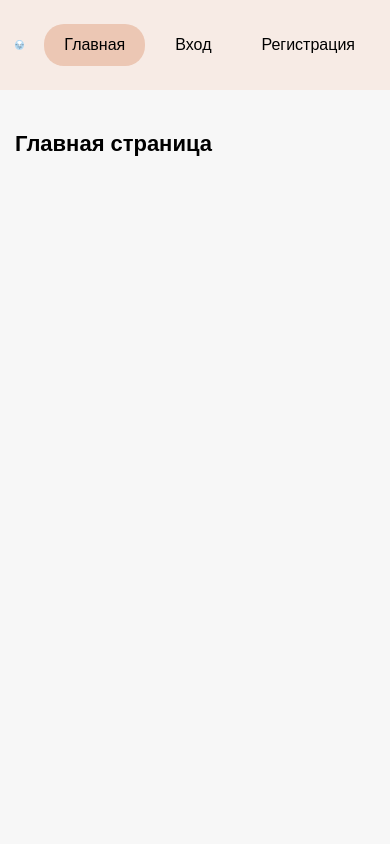
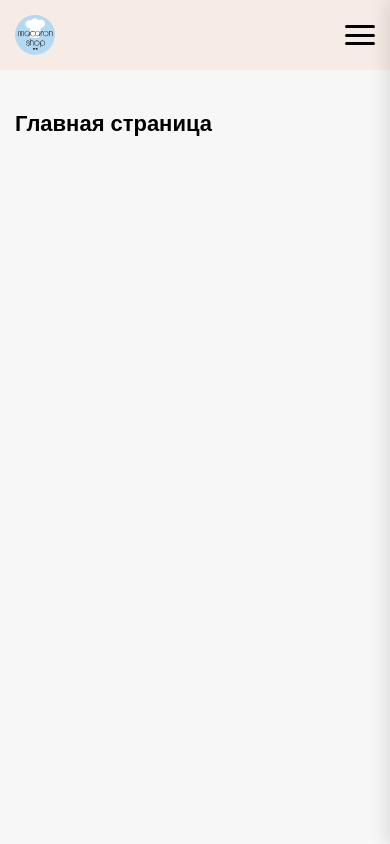
Before and after one commit to SwetlanaAng/ecommerce-app, a React (Vite) app: page / in a window 390 px wide. Built offline with nearby package versions, Linux system fonts and the light colour scheme; what @commercetools/platform-sdk, @commercetools/ts-client would draw is missing.

Commit message:
feat: add adaptive for header

```diff
--- a/index.html
+++ b/index.html
@@ -2,13 +2,13 @@
 <html lang="en">
   <head>
     <meta charset="UTF-8" />
-    <link rel="apple-touch-icon" sizes="180x180" href="/apple-touch-icon.png">
-    <link rel="icon" type="image/png" sizes="32x32" href="/favicon-32x32.png">
-    <link rel="icon" type="image/png" sizes="16x16" href="/favicon-16x16.png">
-    <link rel="manifest" href="/site.webmanifest">
+    <link rel="apple-touch-icon" sizes="180x180" href="/apple-touch-icon.png" />
+    <link rel="icon" type="image/png" sizes="32x32" href="/favicon-32x32.png" />
+    <link rel="icon" type="image/png" sizes="16x16" href="/favicon-16x16.png" />
+    <link rel="manifest" href="/site.webmanifest" />
     <meta name="viewport" content="width=device-width, initial-scale=1.0" />
-    <meta name="description" content="Macaron Shop">
-    <meta name="keywords" content="Macaron, Shop, Macaron Shop">
+    <meta name="description" content="Macaron Shop" />
+    <meta name="keywords" content="Macaron, Shop, Macaron Shop" />
     <title>Macaron Shop</title>
   </head>
   <body>
--- a/src/components/header/Header.css
+++ b/src/components/header/Header.css
@@ -1,7 +1,6 @@
 .header {
   width: 100%;
   background-color: var(--bg-color-light);
-}
   .header-content {
     display: flex;
     justify-content: space-between;
@@ -37,4 +36,100 @@
         }
       }
     }
+    .hamburger {
+      display: none;
+      flex-direction: column;
+      justify-content: space-between;
+      width: 30px;
+      height: 20px;
+      cursor: pointer;
+      z-index: 10;
+      span {
+        display: block;
+        height: 3px;
+        width: 100%;
+        background-color: var(--text-color);
+        border-radius: 3px;
+        transition: all 0.3s ease;
       }
+    }
+    .hamburger.active span:nth-child(1) {
+      transform: translateY(9px) rotate(45deg);
+    }
+    .hamburger.active span:nth-child(2) {
+      opacity: 0;
+    }
+    .hamburger.active span:nth-child(3) {
+      transform: translateY(-9px) rotate(-45deg);
+    }
+    .menu-overlay {
+      position: fixed;
+      top: 0;
+      left: 0;
+      width: 100%;
+      height: 100vh;
+      background-color: rgba(0, 0, 0, 0.4);
+      z-index: 4;
+      display: none;
+    }
+  }
+}
+
+@media (max-width: 768px) {
+  .header {
+    .header-content {
+      .nav {
+        position: fixed;
+        top: 0;
+        right: -100%;
+        width: 100%;
+        max-width: 300px;
+        height: 100vh;
+        background-color: var(--bg-color-light);
+        padding: 80px 20px 20px;
+        transition: all 0.4s ease;
+        z-index: 5;
+        box-shadow: -5px 0 15px rgba(0, 0, 0, 0.1);
+        &.active {
+          right: 0;
+        }
+        ul {
+          flex-direction: column;
+          gap: 20px;
+          li a {
+            display: block;
+            text-align: center;
+            width: 100%;
+          }
+        }
+      }
+      .hamburger {
+        display: flex;
+      }
+      .menu-overlay {
+        display: block;
+      }
+    }
+  }
+}
+
+@media (max-width: 480px) {
+  .header {
+    .header-content {
+      padding: 15px 0;
+      .logo {
+        width: 40px;
+        height: 40px;
+      }
+      .nav {
+        max-width: 100%;
+      }
+    }
+  }
+}
+
+@media (hover: hover) {
+  .header .header-content .nav li:hover:not(.active) a {
+    color: var(--text-color);
+  }
+}
--- a/src/components/header/Header.tsx
+++ b/src/components/header/Header.tsx
@@ -1,15 +1,61 @@
-import React from 'react';
+import React, { useState, useEffect } from 'react';
 import { Link, useLocation } from 'react-router-dom';
 import logo from '../../assets/logo.svg';
 import './Header.css';
 import { AppRouterPaths } from '../../routes/AppRouterPathsEnums';
 
-const Header: React.FC = () => {
+const links = [
+  {
+    path: AppRouterPaths.HOME,
+    text: 'Главная',
+  },
+  {
+    path: AppRouterPaths.LOGIN,
+    text: 'Вход',
+  },
+  {
+    path: AppRouterPaths.REGISTER,
+    text: 'Регистрация',
+  },
+];
+
+interface HeaderProps {
+  isMobileMenuOpen: boolean;
+  toggleMobileMenu: () => void;
+  closeMobileMenu: () => void;
+}
+
+const Header: React.FC<HeaderProps> = () => {
   const location = useLocation();
+  const [mobileMenuOpen, setMobileMenuOpen] = useState(false);
 
   const isActive = (path: string) => {
     return location.pathname === path ? 'active' : '';
   };
+
+  const toggleMobileMenu = () => {
+    setMobileMenuOpen(!mobileMenuOpen);
+  };
+
+  const closeMobileMenu = () => {
+    setMobileMenuOpen(false);
+  };
+
+  useEffect(() => {
+    closeMobileMenu();
+  }, [location]);
+
+  useEffect(() => {
+    if (mobileMenuOpen) {
+      document.body.style.overflow = 'hidden';
+    } else {
+      document.body.style.overflow = '';
+    }
+
+    return () => {
+      document.body.style.overflow = '';
+    };
+  }, [mobileMenuOpen]);
 
   return (
     <header className="header">
@@ -20,17 +66,24 @@ const Header: React.FC = () => {
               <img src={logo} alt="logo" />
             </Link>
           </div>
-          <nav className="nav">
+
+          <div className={`hamburger ${mobileMenuOpen ? 'active' : ''}`} onClick={toggleMobileMenu}>
+            <span></span>
+            <span></span>
+            <span></span>
+          </div>
+
+          {mobileMenuOpen && <div className="menu-overlay" onClick={closeMobileMenu}></div>}
+
+          <nav className={`nav ${mobileMenuOpen ? 'active' : ''}`}>
             <ul>
-              <li className={isActive(AppRouterPaths.HOME)}>
-                <Link to={AppRouterPaths.HOME}>Главная</Link>
-              </li>
-              <li className={isActive(AppRouterPaths.LOGIN)}>
-                <Link to={AppRouterPaths.LOGIN}>Вход</Link>
-              </li>
-              <li className={isActive(AppRouterPaths.REGISTER)}>
-                <Link to={AppRouterPaths.REGISTER}>Регистрация</Link>
-              </li>
+              {links.map(link => (
+                <li className={isActive(link.path)} key={link.path}>
+                  <Link to={link.path} onClick={closeMobileMenu}>
+                    {link.text}
+                  </Link>
+                </li>
+              ))}
             </ul>
           </nav>
         </div>
```
Also changed, not shown: public/site.webmanifest. Lines whose indentation alone changed are shown as unchanged.
